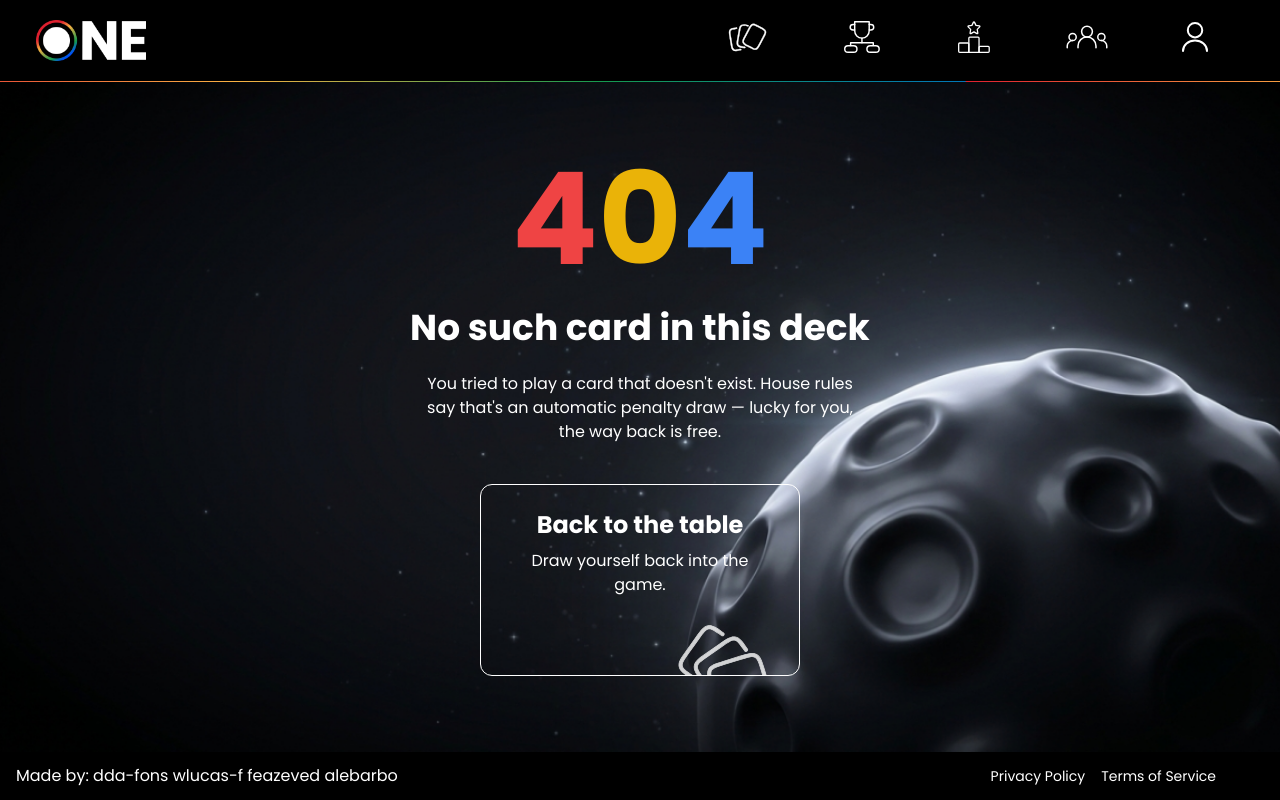
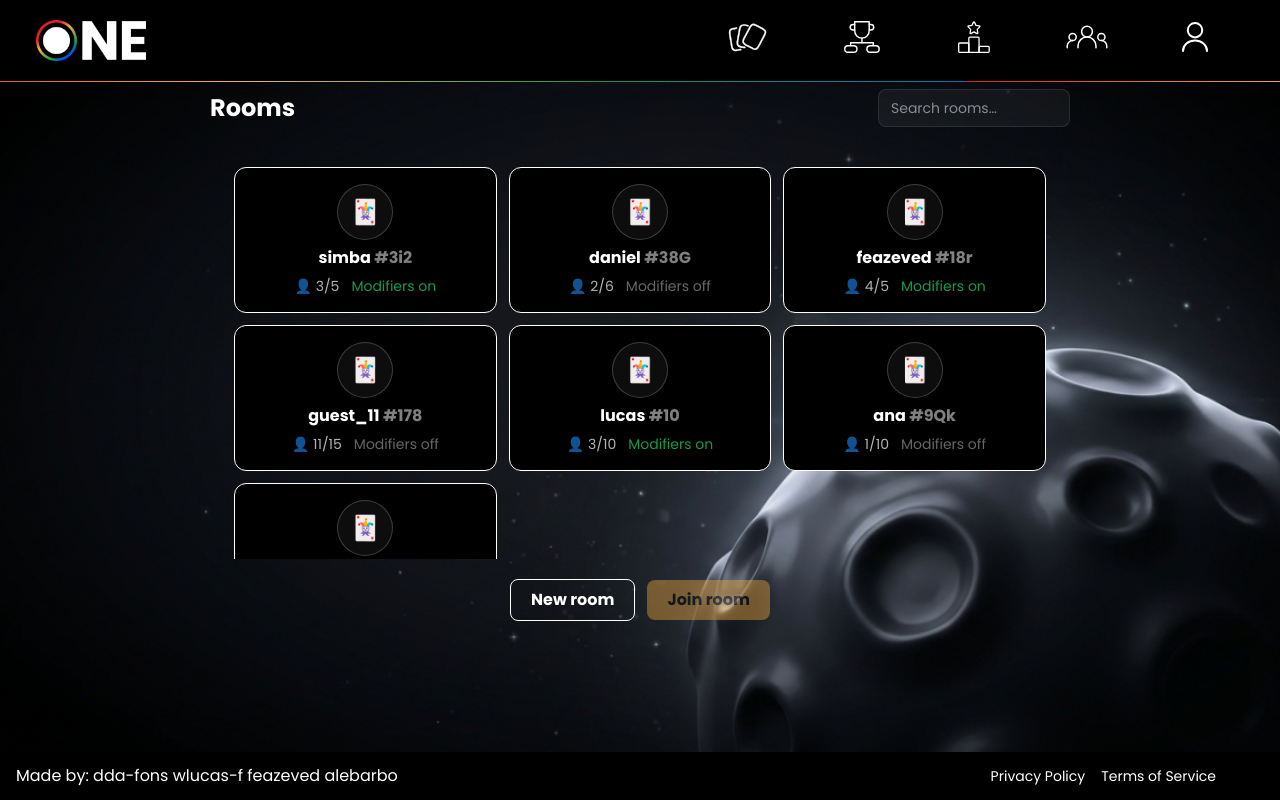
Before and after one commit to feazeved/ft_transcendence, a React (Vite) app in the folder frontend/: page /play in a window 1280 px wide. Built offline with nearby package versions, Linux system fonts and the light colour scheme.

Commit message:
play page is almost done, some details missing

```diff
--- a/frontend/src/components/NavBar.jsx
+++ b/frontend/src/components/NavBar.jsx
@@ -20,7 +20,7 @@
 			<Link to="/"><img src={logo} alt="logo picture ONE" width={150} className="inline-block transition-transform duration-300 p-5 ease-in-out hover:translate-x-5"/></Link>
 			<ul className="flex text-white items-center gap-15">
 
-			<li><HoverLink to="#" className='p-2'>
+			<li><HoverLink to="/play" {...asModal} className='p-2'>
 				<img src={cards} alt="cards avatar svg" width={40} height={40}/>
 			</HoverLink></li>
 			<li><HoverLink to="/tournament" {...asModal} className='p-2'>
--- a/frontend/src/pages/Home.jsx
+++ b/frontend/src/pages/Home.jsx
@@ -1,5 +1,12 @@
+import { Link, useLocation } from "react-router"
+
 function Home() {
 	//className is the convention for the css in tailwind, same as class in css.
+	// Spread onto a link to make its target open as a popup over this page
+	// instead of navigating away to the full page (see routes.jsx / NavBar.jsx).
+	const location = useLocation()
+	const asModal = { state: { background: location } }
+
 	return (
 		<div className="min-h-screen text-white px-8 py-16">
 			<header className="max-w-2xl mx-auto text-center">
@@ -14,14 +21,24 @@
 			</header>
 
 			<div className="mt-12 grid relative grid-cols-1 sm:grid-cols-2 gap-6 max-w-2xl mx-auto">
-				<section aria-labelledby="home-play-heading" className="bg-black  rounded-xl border border-white p-6 relative overflow-hidden h-60">
+				<Link
+					to="/play"
+					{...asModal}
+					aria-labelledby="home-play-heading"
+					className="bg-black rounded-xl border border-white p-6 relative overflow-hidden h-60 block transition-transform hover:scale-105"
+				>
 					<h2 id="home-play-heading" className="text-2xl font-bold">Play</h2>
 					<p className="mt-2 ">Jump into a match and start playing.</p>
-				</section>
-				<section aria-labelledby="home-rules-heading" className="bg-black rounded-xl border border-white p-6 relative overflow-hidden h-60">
+				</Link>
+				<Link
+					to="/rules"
+					{...asModal}
+					aria-labelledby="home-rules-heading"
+					className="bg-black rounded-xl border border-white p-6 relative overflow-hidden h-60 block transition-transform hover:scale-105"
+				>
 					<h2 id="home-rules-heading" className="text-2xl font-bold">Rules</h2>
 					<p className="mt-2 ">Know how to play ONE.</p>
-				</section>
+				</Link>
 			</div>
 		</div>
 	)
--- /dev/null
+++ b/frontend/src/pages/Play.jsx
@@ -0,0 +1,117 @@
+// Rendered as a full page on /play, and as a popup when opened from the navbar
+// (see routes.jsx). Keep the markup layout-agnostic so it works in both: no
+// min-h-screen, no fixed positioning — just a centered content block.
+import { useState } from "react"
+
+// Mockup rooms until the backend serves the real list. It's ONE (UNO), so a
+// room has no theme — just a host, a player count, and whether the optional
+// rule modifiers are switched on.
+const ROOMS = [
+	{ code: "3i2", host: "simba", players: 3, max: 5, modifiers: true },
+	{ code: "38G", host: "daniel", players: 2, max: 6, modifiers: false },
+	{ code: "18r", host: "feazeved", players: 4, max: 5, modifiers: true },
+	{ code: "178", host: "guest_11", players: 11, max: 15, modifiers: false },
+	{ code: "10", host: "lucas", players: 3, max: 10, modifiers: true },
+	{ code: "9Qk", host: "ana", players: 1, max: 10, modifiers: false },
+	{ code: "21n", host: "pedro", players: 3, max: 5, modifiers: true },
+]
+
+// Brand glow reused from Modal/HoverLink, marks the selected room.
+const RAINBOW =
+	"shadow-[-4px_-4px_16px_0_#E02130,4px_-4px_16px_0_#FAB243,4px_4px_16px_0_#169A4F,-4px_4px_16px_0_#0077B9]"
+
+function Play() {
+	const [rooms] = useState(ROOMS)
+	const [query, setQuery] = useState("")
+	const [selected, setSelected] = useState(null)
+
+	const visible = rooms.filter((r) =>
+		`${r.host} #${r.code}`.toLowerCase().includes(query.trim().toLowerCase()),
+	)
+
+	function createRoom() {
+		// TODO(backend): POST /rooms, then navigate into the new room.
+		console.log("room created")
+	}
+
+	function joinRoom() {
+		// TODO(backend): POST /rooms/:code/join, then navigate into the room.
+		if (!selected) return
+		console.log("room joined", selected.code)
+	}
+
+	return (
+		<section className="text-white mx-auto w-[min(88vw,860px)] py-2">
+			<div className="mb-4 flex items-center gap-3">
+				<h2 className="text-2xl font-bold">Rooms</h2>
+				<input
+					type="search"
+					value={query}
+					onChange={(e) => setQuery(e.target.value)}
+					placeholder="Search rooms…"
+					className="ml-auto w-48 rounded-lg border border-white/10 bg-white/5 px-3 py-2 text-sm outline-none focus:border-white/40"
+				/>
+			</div>
+
+			<ul className="grid max-h-[52vh] grid-cols-2 gap-3 overflow-y-auto p-6 sm:grid-cols-3">
+				{visible.map((room) => {
+					const isSelected = selected?.code === room.code
+					return (
+						<li key={room.code}>
+							<button
+								type="button"
+								onClick={() => setSelected(room)}
+								aria-pressed={isSelected}
+								className={`flex w-full flex-col items-center gap-2 rounded-xl border bg-black p-4 text-center transition-transform hover:scale-105 cursor-pointer ${
+									isSelected ? `border-yellow ${RAINBOW}` : "border-white"
+								}`}
+							>
+								<span className="flex h-14 w-14 items-center justify-center rounded-full border border-white/20 bg-white/5 text-2xl">
+									🃏
+								</span>
+								<span className="font-bold leading-tight">
+									{room.host} <span className="text-white/50">#{room.code}</span>
+								</span>
+								<span className="flex items-center gap-3 text-sm text-white/70">
+									<span>👤 {room.players}/{room.max}</span>
+									<span
+										className={
+											room.modifiers ? "text-green" : "text-white/40"
+										}
+									>
+										{room.modifiers ? "Modifiers on" : "Modifiers off"}
+									</span>
+								</span>
+							</button>
+						</li>
+					)
+				})}
+				{visible.length === 0 && (
+					<li className="col-span-full py-8 text-center text-white/50">
+						No rooms match “{query}”.
+					</li>
+				)}
+			</ul>
+
+			<div className="mt-5 flex items-center justify-center gap-3">
+				<button
+					type="button"
+					onClick={createRoom}
+					className="rounded-lg border border-white px-5 py-2 font-bold transition-transform hover:scale-105 cursor-pointer"
+				>
+					New room
+				</button>
+				<button
+					type="button"
+					onClick={joinRoom}
+					disabled={!selected}
+					className="rounded-lg bg-yellow px-5 py-2 font-bold text-black transition-transform hover:scale-105 cursor-pointer disabled:opacity-40 disabled:hover:scale-100"
+				>
+					{selected ? `Join ${selected.host} #${selected.code}` : "Join room"}
+				</button>
+			</div>
+		</section>
+	)
+}
+
+export default Play
--- a/frontend/src/routes.jsx
+++ b/frontend/src/routes.jsx
@@ -9,6 +9,7 @@
 const Test = lazy(() => import('@/pages/Test.jsx'))
 const Tournaments = lazy(() => import('@/pages/Tournaments.jsx'))
 const Profile = lazy(() => import('@/pages/Profile.jsx'))
+const Play = lazy(() => import('@/pages/Play.jsx'))
 const Leaderboard = lazy(() => import('@/pages/Leaderboard.jsx'))
 const Login = lazy(() => import('@/pages/Login.jsx'))
 const Register = lazy(() => import('@/pages/Register.jsx'))
@@ -23,6 +24,7 @@
 	{ path: '/profile', title: 'Profile', element: <Profile /> },
 	{ path: '/tournament', title: 'Tournaments', element: <Tournaments /> },
 	{ path: '/leaderboard', title: 'Leaderboard', element: <Leaderboard /> },
+	{ path: '/play', title: 'Play', element: <Play /> },
 ]
 
 function AppRoutes() {
@@ -43,6 +45,7 @@
 					<Route path="/tournament" element={<Tournaments />} />
 					<Route path="/profile" element={<Profile />} />
 					<Route path="/leaderboard" element={<Leaderboard />} />
+					<Route path="/play" element={<Play />} />
 					<Route path="/login" element={<Login />} />
 					<Route path="/register" element={<Register />} />
 					<Route path="/privacy-policy" element={<PrivacyPolicy />} />
```
Also changed, not shown: frontend/src/assets/logout.svg (added), 1 other file (tests, documents, lock files or other folders).
